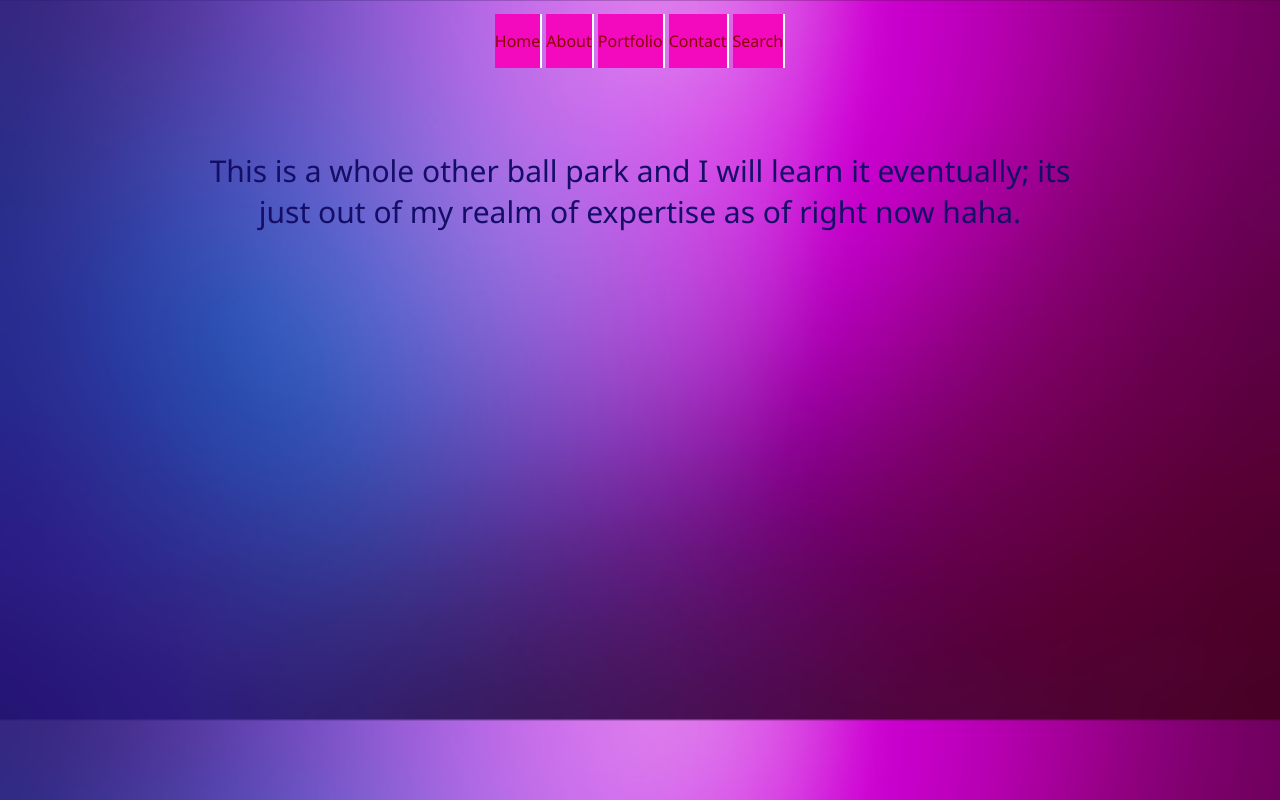
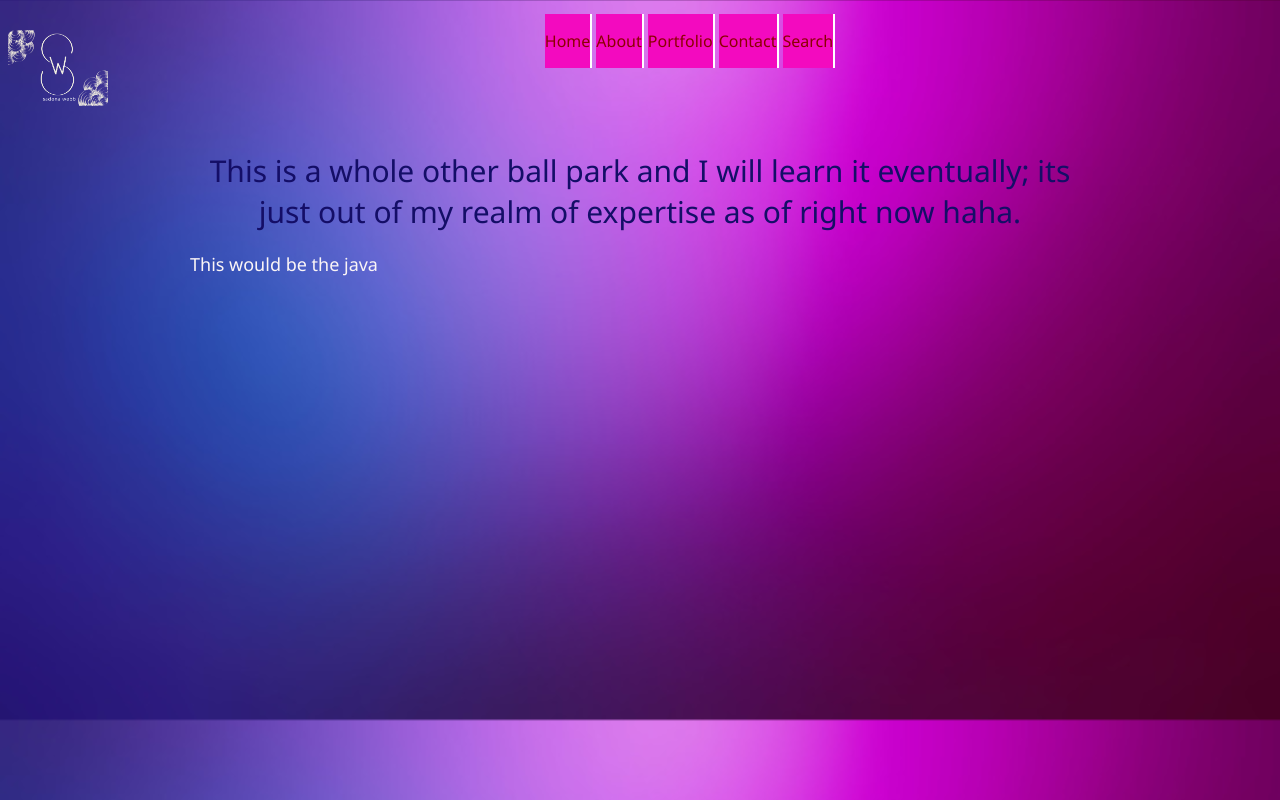
Before and after one commit to sadonawebb66/portfolio1, a plain HTML site: page search.html in a window 1280 px wide. Drawn offline with Linux system fonts and the light colour scheme.

Commit message:
Update search.html

```diff
--- a/search.html
+++ b/search.html
@@ -4,10 +4,14 @@
 <meta charset="utf-8">
 <title>search</title>
 	<link href="portfolio-style.css" rel="stylesheet" type="text/css">
+	<link rel="preconnect" href="https://fonts.googleapis.com">
+<link rel="preconnect" href="https://fonts.gstatic.com" crossorigin>
+<link href="https://fonts.googleapis.com/css2?family=Courgette&family=IBM+Plex+Serif:ital,wght@1,300&family=Patrick+Hand&display=swap" rel="stylesheet">
 </head>
 
 <body>
 	<header>
+		<img src="images/logoig.png" style="float:left; margin:0px; padding:0px;" width="100" alt="logo">
 		<nav>
 		<ul>
 			<li><a href="index.html">Home</a></li>
@@ -20,6 +24,9 @@
 		</nav></header>
 	<div id="container">
 	<h1>This is a whole other ball park and I will learn it eventually; its just out of my realm of expertise as of right now haha.</h1>
+	<p id="here's the java"> hopefully it worked.</p>
 	</div>
 </body>
+	<script>document.getElementById("here's the java").innerHTML="This would be the java"
+	</script>
 </html>
```
